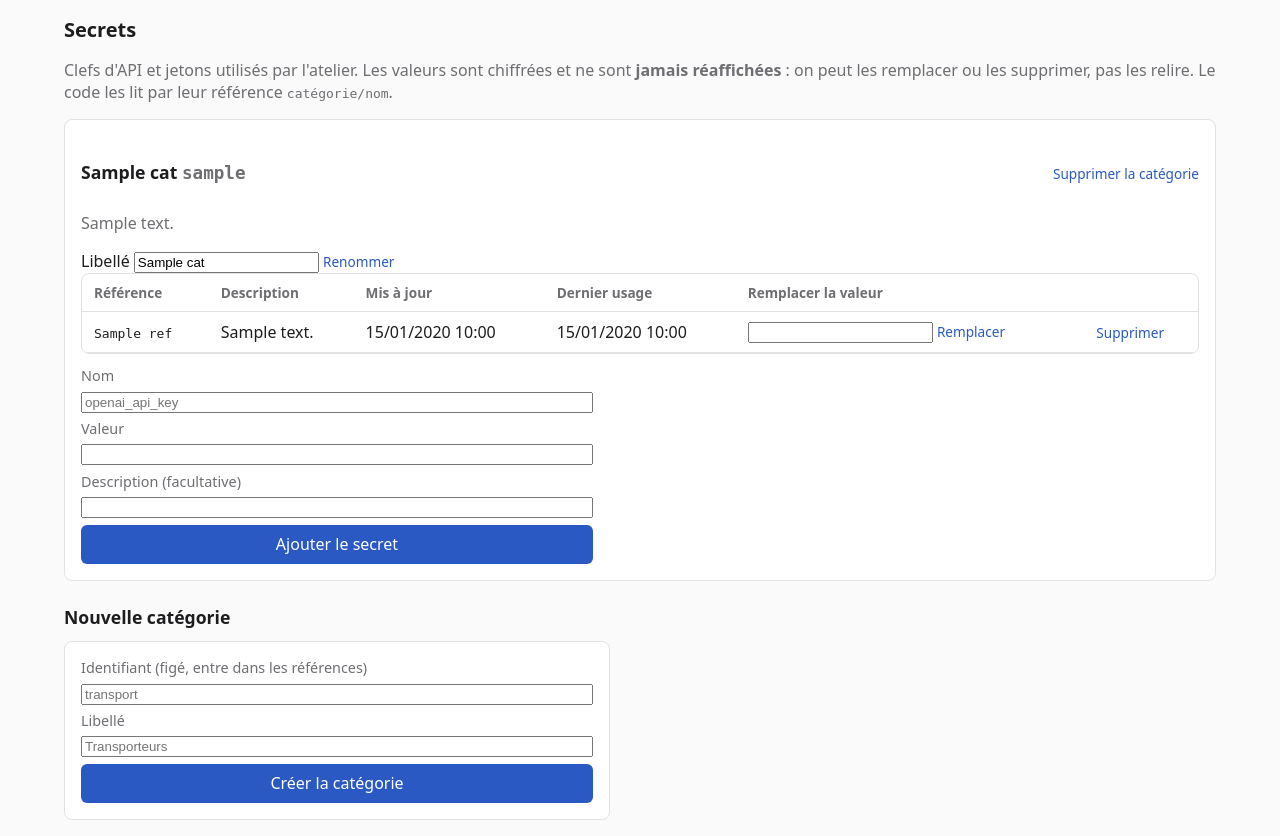
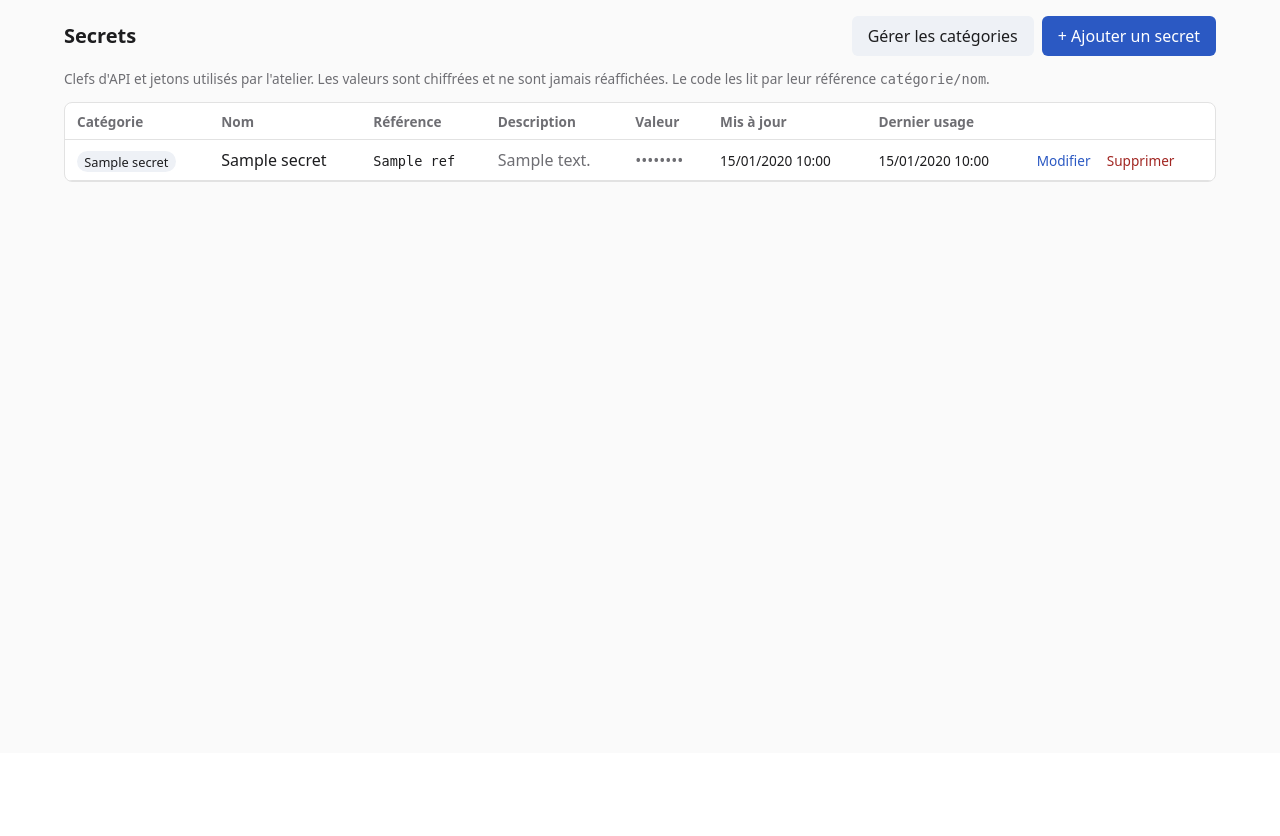
Before and after one commit to gaelgael5/dropshipping, a Python web app: template src/atelier/templates/secrets.html in a window 1280 px wide. Shown: the part 47-883 px from the top of the page. After the commit the page ends 229 px from the top, so only its background shows below. Run offline with Jinja, Linux system fonts and the light colour scheme; the template is opened without the code that fills it: most values are stand-ins (such as "Sample title", 1, 10 or a date in 2020).

Commit message:
Secrets : page refaite en liste, ajout et modification en fenêtre
Une ligne par secret (catégorie, nom, référence, description, dates),
un bouton « Ajouter », la catégorie choisie dans une liste déroulante,
et une fenêtre de modification : catégorie, nom, description, et
nouvelle valeur facultative (vide = valeur conservée, jamais
réaffichée). Les catégories se gèrent dans une fenêtre à part.

Co-Authored-By: Claude Opus 5.5 <noreply@anthropic.com>
Claude-Session: https://claude.ai/code/session_01D6wr1Q66q27GBqmefMbJ5n

```diff
--- a/src/atelier/static/atelier.css
+++ b/src/atelier/static/atelier.css
@@ -98,3 +98,26 @@ form.inline { display: inline; }
 .validation .msg p { margin: 0; }
 
 .code-big { font-size: 1.15em; letter-spacing: .05em; word-break: break-all; }
+
+/* En-tête de page avec actions, fenêtres modales (secrets). */
+.page-head { display: flex; justify-content: space-between; align-items: center; gap: 1rem; flex-wrap: wrap; margin-bottom: 0.25rem; }
+.page-head h1 { margin: 0; }
+.actions { display: flex; gap: 0.5rem; flex-wrap: wrap; }
+button.secondary { background: #eef1f6; color: var(--fg); }
+.row-actions { white-space: nowrap; text-align: right; }
+.row-actions button + button { margin-left: 0.75rem; }
+.secrets-table td { vertical-align: middle; }
+.dialog { border: 0; border-radius: 10px; padding: 0; width: min(34rem, calc(100vw - 2rem));
+  box-shadow: 0 10px 40px rgba(0, 0, 0, .2); }
+.dialog::backdrop { background: rgba(20, 20, 30, .35); }
+.dialog-form { display: grid; gap: 0.4rem; padding: 1.25rem; }
+.dialog-form h2 { margin: 0 0 0.5rem; }
+.dialog-form label { color: var(--muted); font-size: 0.85rem; margin-top: 0.4rem; }
+.dialog-form input, .dialog-form select, .form-row input { font: inherit; padding: 0.5rem 0.65rem;
+  border: 1px solid var(--line); border-radius: 6px; background: #fff; min-width: 0; }
+.dialog-actions { display: flex; justify-content: flex-end; gap: 0.5rem; margin-top: 1rem; }
+.hint { margin: 0; font-size: 0.8rem; color: var(--muted); }
+.form-row { display: flex; gap: 0.5rem; flex-wrap: wrap; }
+.form-row input { flex: 1 1 10rem; }
+.inline-edit { display: flex; gap: 0.5rem; align-items: center; }
+.inline-edit input { font: inherit; padding: 0.3rem 0.5rem; border: 1px solid var(--line); border-radius: 6px; min-width: 0; }
--- a/src/atelier/templates/secrets.html
+++ b/src/atelier/templates/secrets.html
@@ -1,73 +1,50 @@
 {% extends "base.html" %}
 {% block title %}Secrets — Atelier d'annonces{% endblock %}
 {% block content %}
+<div class="page-head">
   <h1>Secrets</h1>
-<p class="muted">Clefs d'API et jetons utilisés par l'atelier. Les valeurs sont chiffrées et ne
-sont <strong>jamais réaffichées</strong> : on peut les remplacer ou les supprimer, pas les relire.
-Le code les lit par leur référence <code>catégorie/nom</code>.</p>
+  <div class="actions">
+    <button type="button" class="secondary" hx-get="/secrets/categories" hx-target="#dialog-body"
+            hx-on::after-request="document.getElementById('dialog').showModal()">Gérer les catégories</button>
+    <button type="button" hx-get="/secrets/new" hx-target="#dialog-body"
+            hx-on::after-request="document.getElementById('dialog').showModal()">+ Ajouter un secret</button>
+  </div>
+</div>
+<p class="muted small">Clefs d'API et jetons utilisés par l'atelier. Les valeurs sont chiffrées et
+ne sont jamais réaffichées. Le code les lit par leur référence <code>catégorie/nom</code>.</p>
 {% if error %}<p class="msg msg-error" role="alert">{{ error }}</p>{% endif %}
 
-{% for cat in categories %}
-<section class="capture secret-category">
-  <div class="fiche-head">
-    <h2>{{ cat.label }} <code class="muted">{{ cat.slug }}</code></h2>
-    <form method="post" action="/secrets/categories/{{ cat.id }}/delete" class="inline">
-      <button type="submit" class="link">Supprimer la catégorie</button>
-    </form>
-  </div>
-  {% if cat.description %}<p class="muted">{{ cat.description }}</p>{% endif %}
-  <form method="post" action="/secrets/categories/{{ cat.id }}/label" class="inline">
-    <label for="cat-label-{{ cat.id }}">Libellé</label>
-    <input id="cat-label-{{ cat.id }}" name="label" value="{{ cat.label }}" maxlength="100" required>
-    <button type="submit" class="link">Renommer</button>
-  </form>
-  {% if cat.secrets %}
+{% if secrets %}
 <div class="table-wrap">
-    <table class="queue-table">
-      <thead><tr><th>Référence</th><th>Description</th><th>Mis à jour</th><th>Dernier usage</th><th>Remplacer la valeur</th><th></th></tr></thead>
+  <table class="queue-table secrets-table">
+    <thead>
+      <tr><th>Catégorie</th><th>Nom</th><th>Référence</th><th>Description</th>
+          <th>Valeur</th><th>Mis à jour</th><th>Dernier usage</th><th></th></tr>
+    </thead>
     <tbody>
-      {% for s in cat.secrets %}
+    {% for s in secrets %}
       <tr>
-          <td><code>{{ s.ref }}</code></td>
-          <td>{{ s.description or "" }}</td>
-          <td>{{ s.updated_at.strftime("%d/%m/%Y %H:%M") }}</td>
-          <td>{{ s.last_used_at.strftime("%d/%m/%Y %H:%M") if s.last_used_at else "jamais" }}</td>
-          <td>
-            <form method="post" action="/secrets/{{ s.id }}/value" class="inline">
-              <input name="value" type="password" autocomplete="new-password" required aria-label="Nouvelle valeur de {{ s.ref }}">
-              <button type="submit" class="link">Remplacer</button>
-            </form>
-          </td>
-          <td>
-            <form method="post" action="/secrets/{{ s.id }}/delete" class="inline">
-              <button type="submit" class="link">Supprimer</button>
-            </form>
+        <td><span class="badge">{{ s.category_label }}</span></td>
+        <td>{{ s.name }}</td>
+        <td><code class="small">{{ s.ref }}</code></td>
+        <td class="muted">{{ s.description or "—" }}</td>
+        <td class="muted" aria-label="valeur masquée">••••••••</td>
+        <td class="small">{{ s.updated_at.strftime("%d/%m/%Y %H:%M") }}</td>
+        <td class="small">{{ s.last_used_at.strftime("%d/%m/%Y %H:%M") if s.last_used_at else "jamais" }}</td>
+        <td class="row-actions">
+          <button type="button" class="link" hx-get="/secrets/{{ s.id }}/edit" hx-target="#dialog-body"
+                  hx-on::after-request="document.getElementById('dialog').showModal()">Modifier</button>
+          <button type="button" class="link-danger" hx-post="/secrets/{{ s.id }}/delete"
+                  hx-confirm="Supprimer le secret « {{ s.ref }} » ? Ce qui l'utilise ne fonctionnera plus.">Supprimer</button>
         </td>
       </tr>
     {% endfor %}
     </tbody>
   </table>
 </div>
-  {% else %}<p class="muted">Aucun secret dans cette catégorie.</p>{% endif %}
-  <form method="post" action="/secrets" class="upload-form">
-    <input type="hidden" name="category_id" value="{{ cat.id }}">
-    <label for="sec-name-{{ cat.id }}">Nom</label>
-    <input id="sec-name-{{ cat.id }}" name="name" maxlength="64" required pattern="[a-z][a-z0-9_]*" placeholder="openai_api_key">
-    <label for="sec-value-{{ cat.id }}">Valeur</label>
-    <input id="sec-value-{{ cat.id }}" name="value" type="password" autocomplete="new-password" required>
-    <label for="sec-desc-{{ cat.id }}">Description (facultative)</label>
-    <input id="sec-desc-{{ cat.id }}" name="description" maxlength="200">
-    <button type="submit">Ajouter le secret</button>
-  </form>
-</section>
-{% endfor %}
+{% else %}
+<p class="empty">Aucun secret pour l'instant. Utilisez « Ajouter un secret ».</p>
+{% endif %}
 
-<h2>Nouvelle catégorie</h2>
-<form method="post" action="/secrets/categories" class="capture upload-form">
-  <label for="cat-slug">Identifiant (figé, entre dans les références)</label>
-  <input id="cat-slug" name="slug" maxlength="40" required pattern="[a-z][a-z0-9_]*" placeholder="transport">
-  <label for="cat-new-label">Libellé</label>
-  <input id="cat-new-label" name="label" maxlength="100" required placeholder="Transporteurs">
-  <button type="submit">Créer la catégorie</button>
-</form>
+<dialog id="dialog" class="dialog"><div id="dialog-body"></div></dialog>
 {% endblock %}
```
Also changed, not shown: src/atelier/templates/_secret_categories.html (added, +34 -0 lines), src/atelier/templates/_secret_form.html (added, +30 -0 lines), src/atelier/vault/service.py (+48 -27 lines), src/atelier/web/secrets_page.py (+137 -57 lines), tests/test_secrets_routes.py (+76 -27 lines), tests/test_vault.py (+50 -12 lines). Lines whose indentation alone changed are shown as unchanged.
